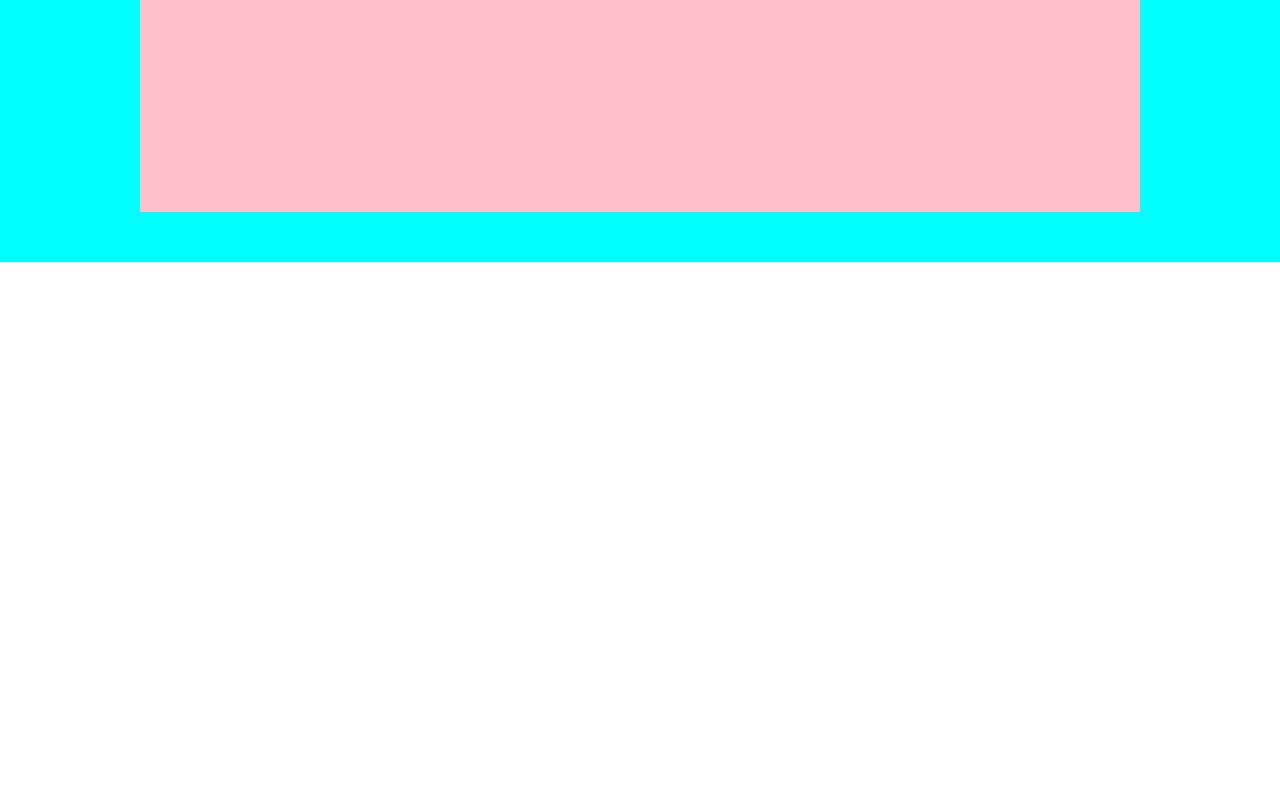
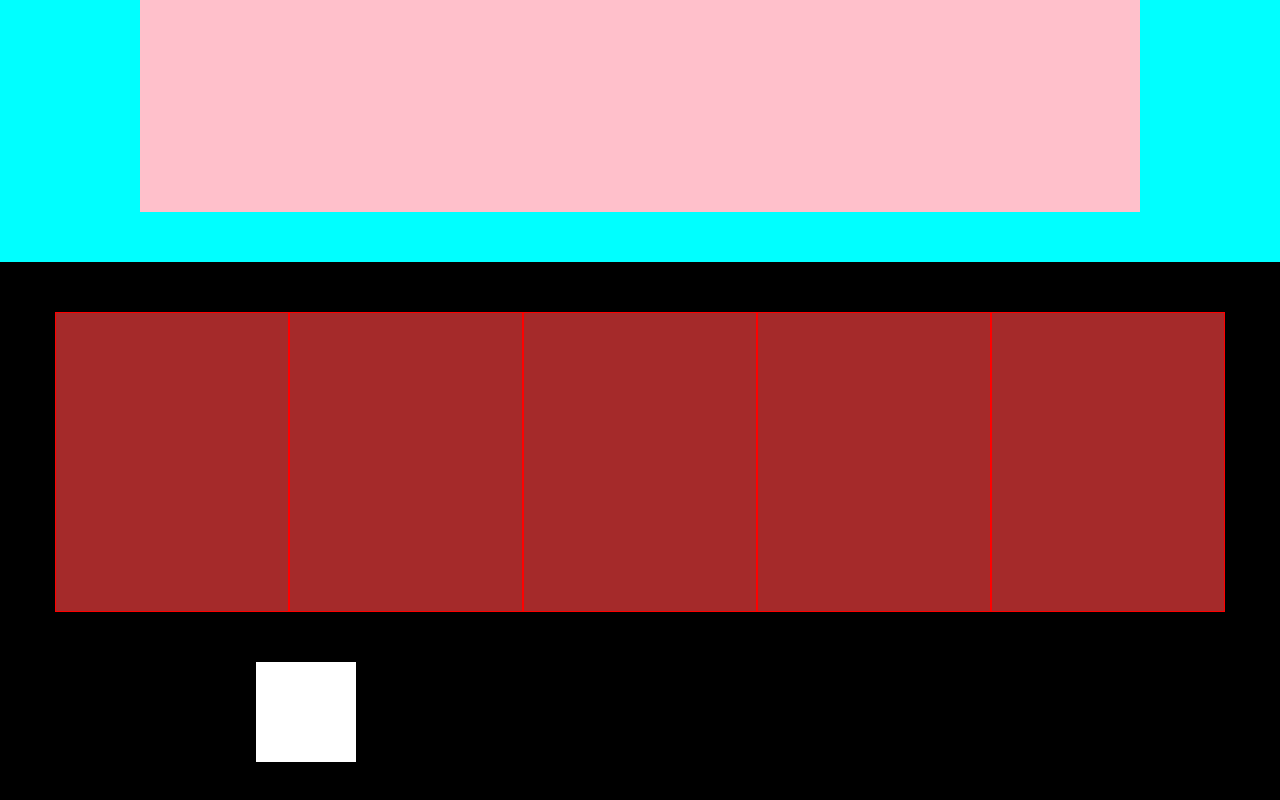
Before and after one commit to simonecarcagni/htmlcss-dropbox, a plain HTML site: page index.html in a window 1280 px wide. Shown: the part 4838-5638 px from the top of the page. Before the commit the page ends 5100 px from the top, so only its background shows below. Drawn offline with Linux system fonts and the light colour scheme.

Commit message:
Layout Footer Completato

```diff
--- a/css/style.css
+++ b/css/style.css
@@ -218,3 +218,33 @@ main {
     background-color: pink;
     margin: 50px auto;
 }
+
+footer{
+    height: 600px;
+    background-color: black;
+    width: 100%;
+    padding: 50px 0px;
+}
+
+.footer-container {
+    width: 1170px;
+    height: 300px;
+    background-color: orchid;
+    margin: auto;
+    display: flex;
+    justify-content: space-between;
+}
+
+.footer-links {
+    height: 300px;
+    width: 20%;
+    background-color: brown;
+    border: 1px solid red;
+}
+
+.language{
+    height: 100px;
+    width: 100px;
+    margin: 50px 20%;
+    background-color: white;
+}
--- a/index.html
+++ b/index.html
@@ -131,7 +131,19 @@
 
         </main>
 
-        <footer></footer>
+        <footer>
+
+            <div class="footer-container">
+                <div class="footer-links"></div>
+                <div class="footer-links"></div>
+                <div class="footer-links"></div>
+                <div class="footer-links"></div>
+                <div class="footer-links"></div>
+            </div>
+
+            <div class="language"></div>
+
+        </footer>
 
     </body>
 </html>
```
